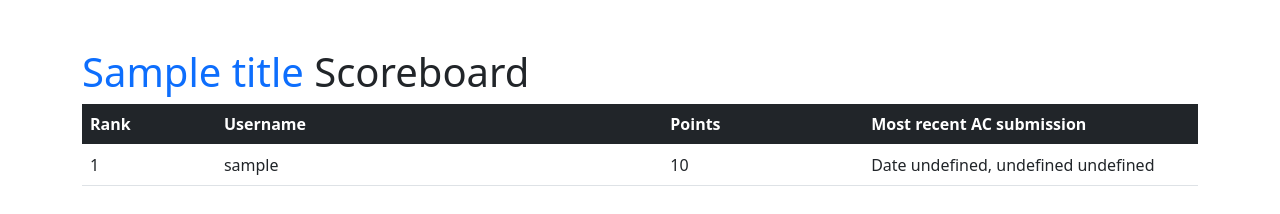
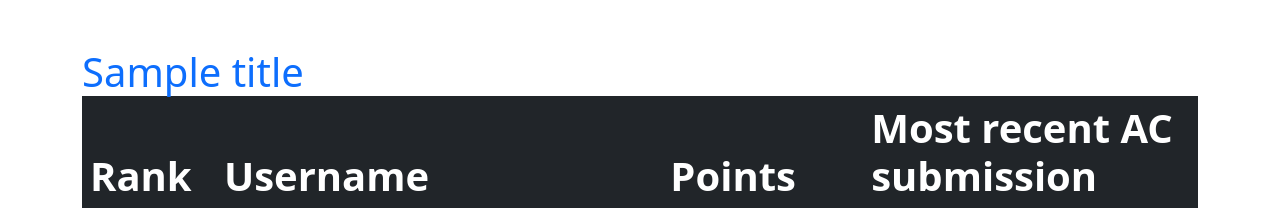
Before and after one commit to jdabtieu/CTFOJ, a Python web app: template src/templates/contest/contestscoreboard.html in a window 1280 px wide. Shown: the part 56-270 px from the top of the page. Run offline with Jinja, Linux system fonts and the light colour scheme; the template is opened without the code that fills it: most values are stand-ins (such as "Sample title", 1, 10 or a date in 2020).

Commit message:
Update contestscoreboard.html

```diff
--- a/src/templates/contest/contestscoreboard.html
+++ b/src/templates/contest/contestscoreboard.html
@@ -3,7 +3,7 @@
 {% block title %}{{ title }} Scoreboard{% endblock %}
 
 {% block main %}
-<h1><a href="{{ request.path[:-11] }}">{{ title }}</a> Scoreboard</h1>
+<h1><a href="{{ request.path[:-11] }}">{{ title }}</a>
 <div style="overflow-x: auto;">
     <table class="table table-hover table-full-width">
         <thead class="table-dark">
```
